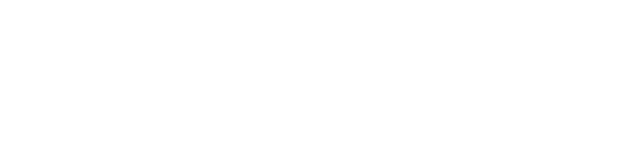
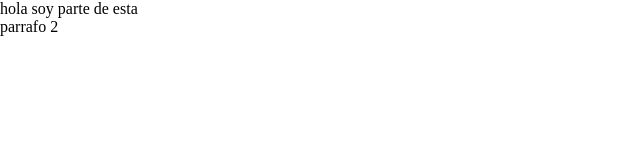
Before and after one commit to Ferruqen/mi-prueba, a plain HTML site: page index.html in a window 1280 px wide. Shown: the whole page, without its empty margins (0-640 px from the left). Drawn offline with Linux system fonts and the light colour scheme.

Commit message:
subida uno

```diff
--- a/index.html
+++ b/index.html
@@ -8,6 +8,9 @@
     <link rel="stylesheet" href="./css/style.css">
 </head>
 <body>
+ <p>hola soy parte de esta</p>
+ <p>parrafo 2
 
+ </p>
 </body>
 </html>
```
